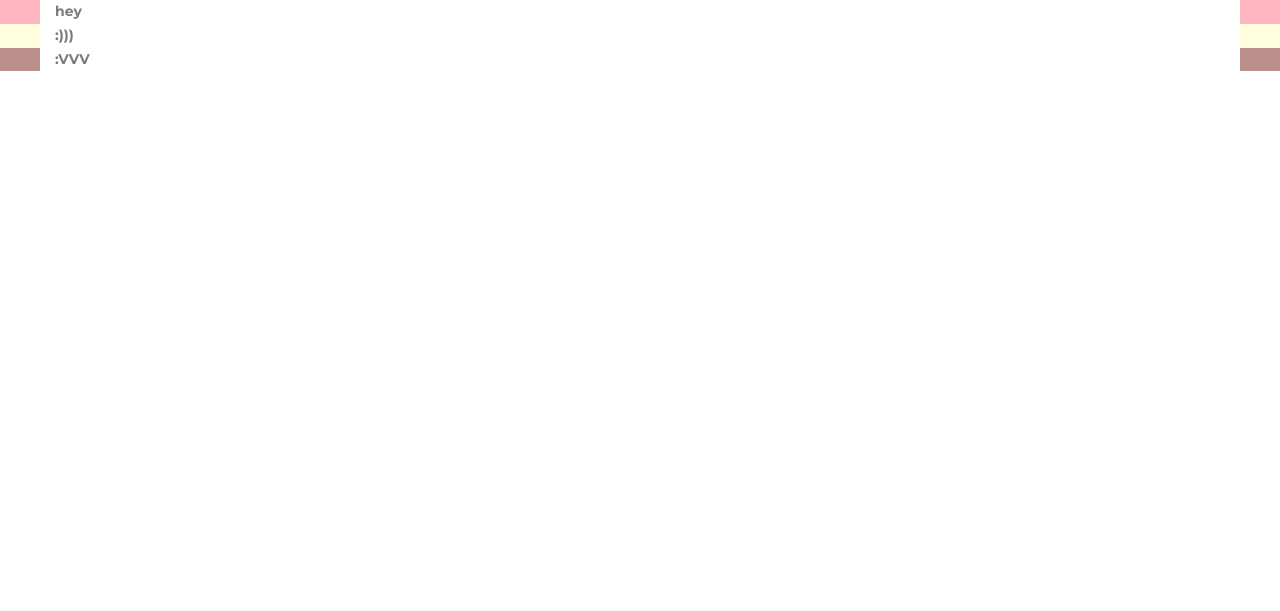
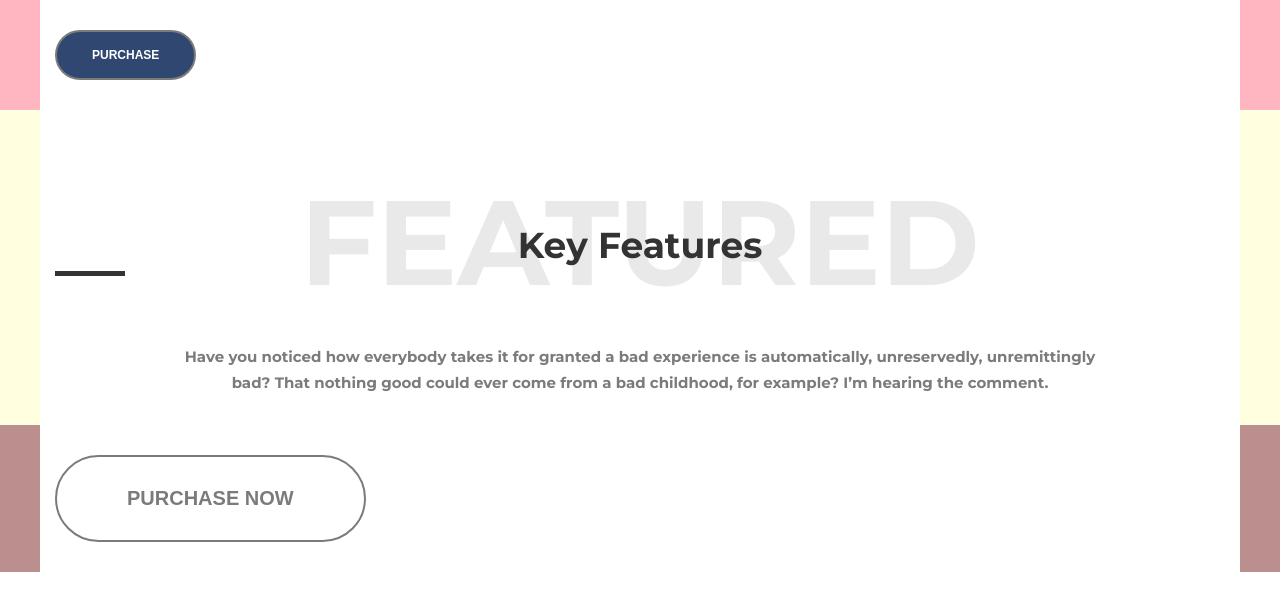
Before and after one commit to Thanh0311/fancy, a PHP site: page / in a window 1280 px wide. Shown: the top 611 px of the page. Run offline with PHP 8.4, Linux system fonts and the light colour scheme.

Commit message:
main-title of project

```diff
--- a/css/style.css
+++ b/css/style.css
@@ -28,9 +28,93 @@ body {
     margin: 0 auto;
     padding-left: 15px;
     padding-right: 15px;
+    padding-top: 30px; /*de nhin*/
+    padding-bottom: 30px;
     background-color: #fff;
+}
+.btn{
+    color: #fff;
+    cursor: pointer;
+    box-shadow: none;
+    font-weight: 700;
+    background-color: transparent;
+    border: 2px solid #7b7b7b;
+}
+
+/*====== Grid System cuả btn======*/
+.btn-uppercase {
+    text-transform: uppercase;
+}
+.btn-light {
+    color: #7b7b7b;
+    background-color: #fff;
+}
+.btn-light:hover{
+    color: #fff;
+    background-color: #7b7b7b;
+}
+.btn-primary {
+    color: #fff;
+    background-color: #304771;
+}
+.btn-primary:hover{
+    color: #304771;
+    background-color: #fff;
+}
+.btn-size--medium{
+    font-size: 20px;
+    padding: 30px 70px;
+    border-radius: 65px;
+}
+.btn-size--small{
+    font-size: 12px;
+    padding: 16px 35px;
+    border-radius: 30px;
+}
+/*=======Grid System của title===*/
+.title-item{
+    text-align: center;
+    position: relative;
+}
+
+.main-tilte{
+    color: #333;
+    font-size: 120px;
+    font-weight: 700;
+    text-transform: uppercase;
+    opacity: 0.1;
+    position: relative;
+}
+.sub-tilte{
+    color: #333;
+    font-size: 36px;
+    font-weight: 700;
+    position: absolute;
+    top:0;
+    left:0;
+    right: 0;
+    transform: translateY(75px);
+}
+.description{
+    font-size: 15px;
+    color: #7b7b7b;
+    font-weight: 700 !important;
 
 }
+.sub-tilte::before{
+    content: "";
+    background-color: #333;
+    width: 70px;
+    height: 5px;
+    position: absolute;
+    bottom: 0;
+    left: 0;
+    right: 0;
+    /* opacity: 1.2 !important; */
+}
+
+
+
  /*======= Header ======*/
 header{
     background-color: lightpink;
@@ -40,7 +124,8 @@ header{
  /*======= body website ======*/
 main{
     background-color: lightyellow;
- }
+}
+
 
 
  /*======= Footer ======*/
--- a/index.html
+++ b/index.html
@@ -20,21 +20,35 @@
     <!-- header -->
     <header>
         <div class="container">
-            hey
+            <button class="btn btn-uppercase btn-primary btn-size--small">purchase</button>
         </div>
     </header>
 
     <!-- body của website -->
     <main>
-        <div class="container">
-            :)))
+        <!--  title 3-->
+        <div class="title">
+            <div class="container">
+                <div class="title-item">
+                    <div class="main-tilte">
+                        <p >Featured</p>
+                    </div>
+                    <div class="sub-tilte">
+                        <p>Key Features</p>
+                    </div>
+                    <div class="description">
+                        <p>Have you noticed how everybody takes it for granted a bad experience is automatically, unreservedly, unremittingly </br> bad? That nothing good could ever come from a bad childhood, for example? I’m hearing the comment.
+                        </p>
+                    </div>
+                </div>
+            </div>
         </div>
     </main>
 
     <!-- footer -->
     <footer>
         <div class="container">
-            :VVV
+            <button class="btn btn-uppercase btn-light btn-size--medium">purchase now</button>
         </div>
     </footer>
 
@@ -42,5 +56,5 @@
     <!-- Khái báo thư viện JS -->
 
     <!-- Khai báo Javascript của mình -->
-    <script src="/js/js.js"></script>
+
 </html>
```
